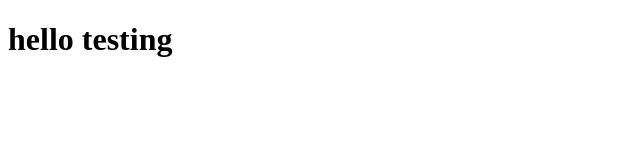
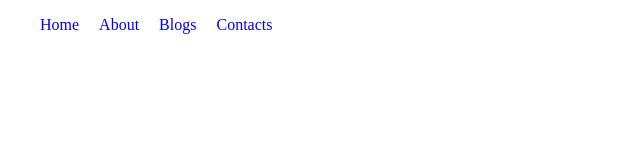
Before and after one commit to mrsamirkhan/assignment-1, a plain HTML site: page index.html in a window 1280 px wide. Shown: the whole page, without its empty margins (0-640 px from the left). Drawn offline with Linux system fonts and the light colour scheme.

Commit message:
adding css

```diff
--- a/index.html
+++ b/index.html
@@ -4,8 +4,19 @@
     <meta charset="UTF-8">
     <meta name="viewport" content="width=device-width, initial-scale=1.0">
     <title>Document</title>
+    <link rel="stylesheet" href="styles.css">
 </head>
 <body>
-    <h1>hello testing</h1>
+    <header>
+        <ul>
+            <li><a href="#">Home</a></li>
+            <li><a href="#">About</a></li>
+            <li><a href="#">Blogs</a></li>
+            <li><a href="#">Contacts</a></li>
+        </ul>
+
+    </header>
+    <main></main>
+    <footer></footer>
 </body>
 </html>
--- /dev/null
+++ b/styles.css
@@ -0,0 +1,23 @@
+body{
+    margin:0px;
+    padding: 0px;
+}
+header{
+    text-align: center;
+}
+
+header > ul > li > a{
+    text-decoration: none;
+}
+ul>li{
+    list-style: none;
+    padding-right: 10px;
+    margin-right: 10px;
+
+}
+
+
+header > ul{
+    display: flex;
+
+}
```
